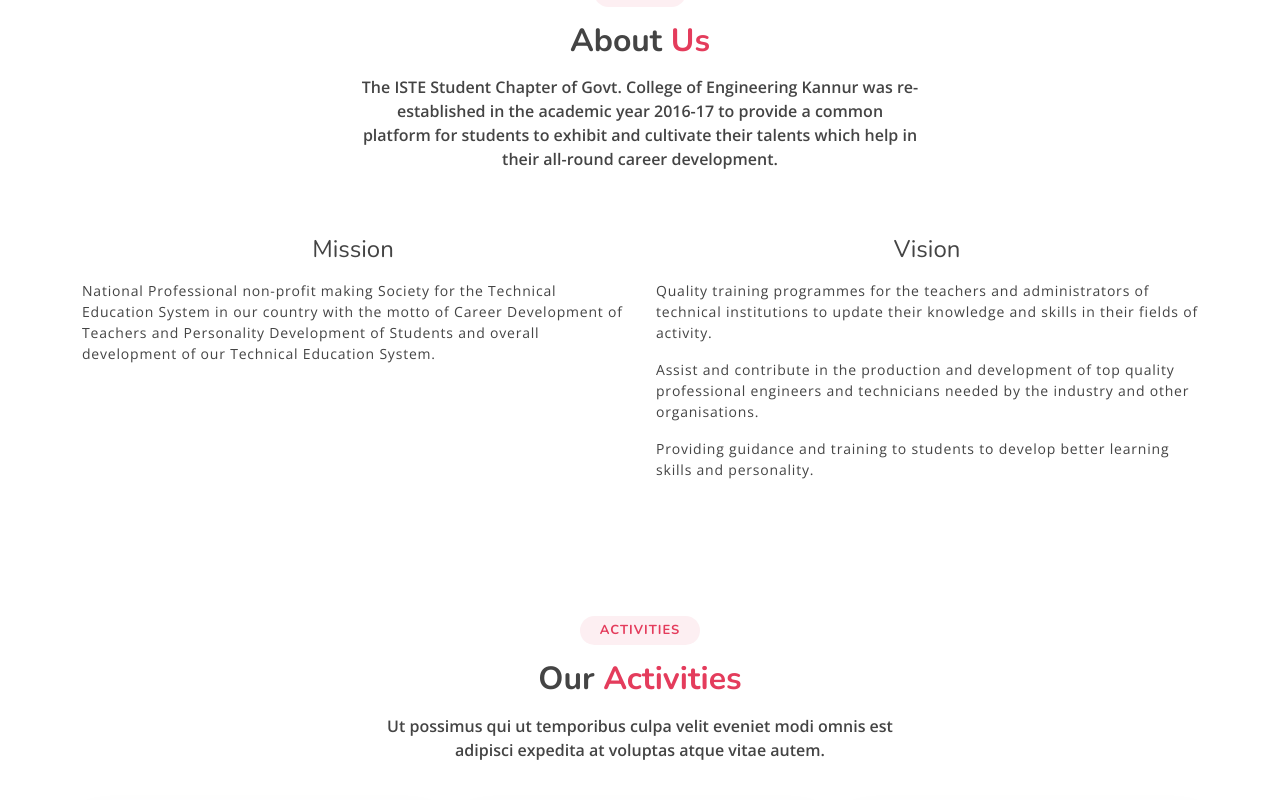
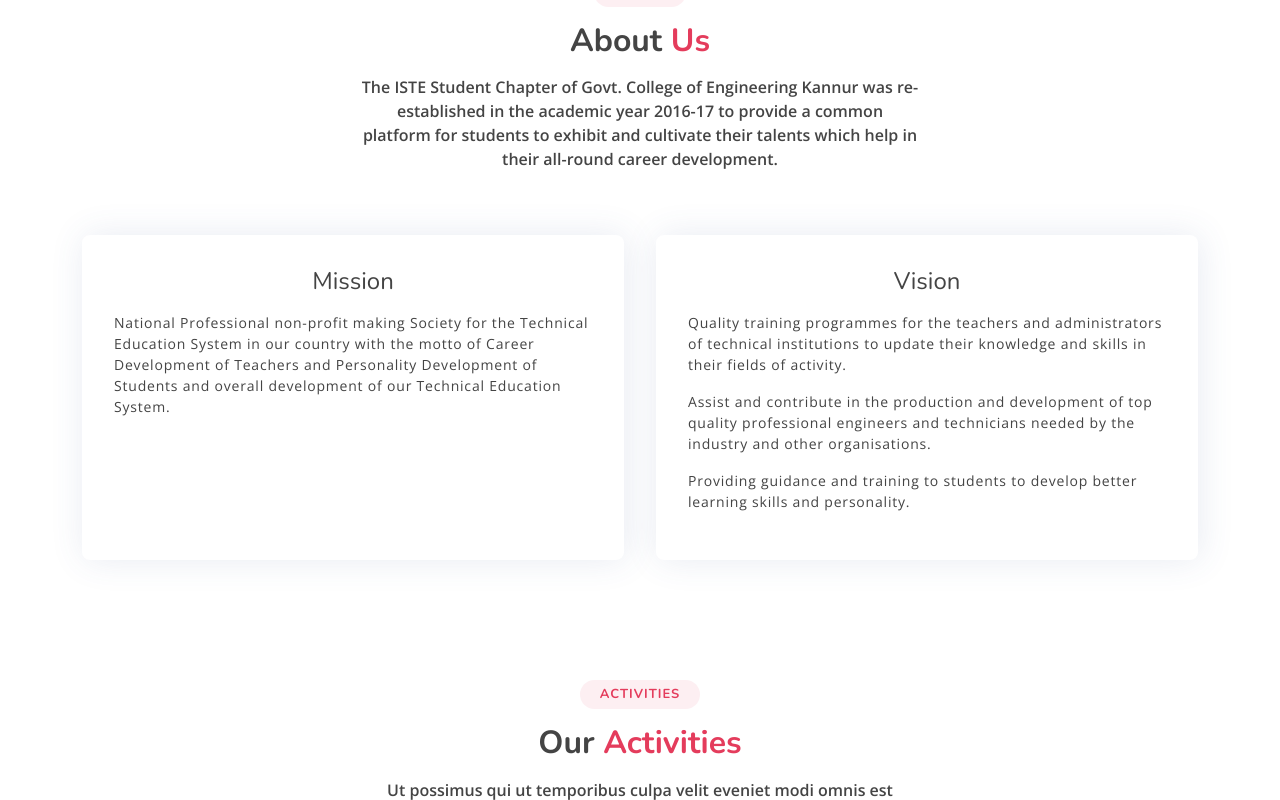
Before and after one commit to arshaddanish/iste-gcek-website, a PHP site: page / in a window 1280 px wide. Shown: the part 882-1682 px from the top of the page. Run offline with PHP 8.4, Linux system fonts and the light colour scheme.

Commit message:
update about

```diff
--- a/assets/css/style.css
+++ b/assets/css/style.css
@@ -315,6 +315,14 @@
       grid-template-columns: repeat(2, 1fr);
   gap: 2rem;
   justify-items: center;
+}
+
+.about .about-content .about-box {
+  background: #fff;
+  -webkit-box-shadow: 2px 0 35px 0 rgba(68, 88, 144, 0.12);
+          box-shadow: 2px 0 35px 0 rgba(68, 88, 144, 0.12);
+  border-radius: 8px;
+  padding: 2rem;
 }
 
 .about .about-content h4 {
--- a/assets/sass/_about.scss
+++ b/assets/sass/_about.scss
@@ -8,6 +8,13 @@
     grid-template-columns: repeat(2, 1fr);
     gap: 2rem;
     justify-items: center;
+
+    .about-box {
+      background: #fff;
+      box-shadow: 2px 0 35px 0 rgba(68, 88, 144, 0.12);
+      border-radius: 8px;
+      padding: 2rem;
+    }
 
     h4 {
       text-align: center;
--- a/index.html
+++ b/index.html
@@ -179,13 +179,13 @@
         </div>
 
         <div class="about-content">
-          <div>
+          <div class="about-box">
             <h4>Mission</h4>
             <p>National Professional non-profit making Society for the Technical Education System in our country with
               the motto of Career Development of Teachers and Personality Development of Students and overall
               development of our Technical Education System.</p>
           </div>
-          <div>
+          <div class="about-box">
             <h4>Vision</h4>
             <p>Quality training programmes for the teachers and administrators of technical institutions to update their
               knowledge and skills in their fields of activity.</p>
```
